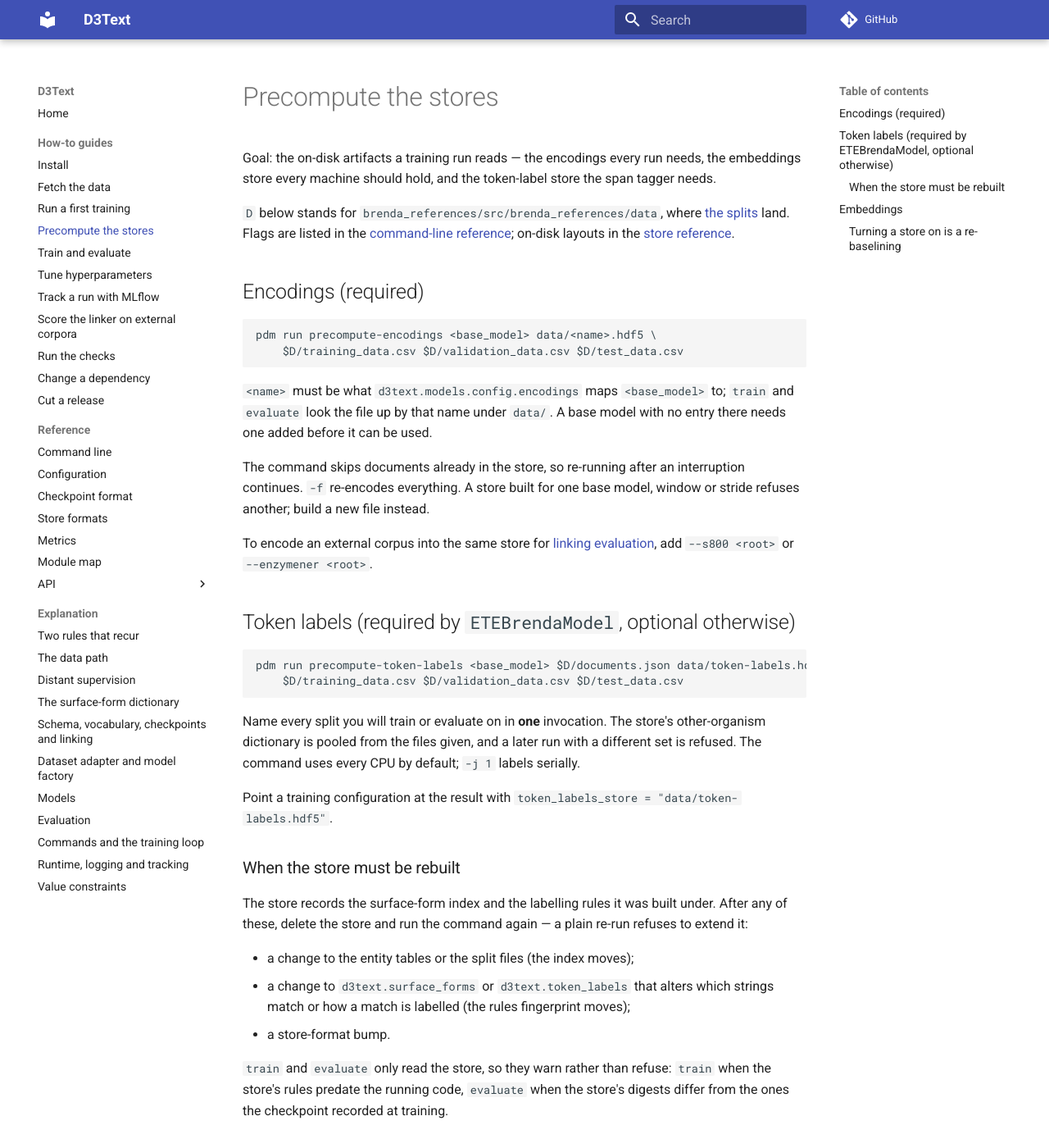
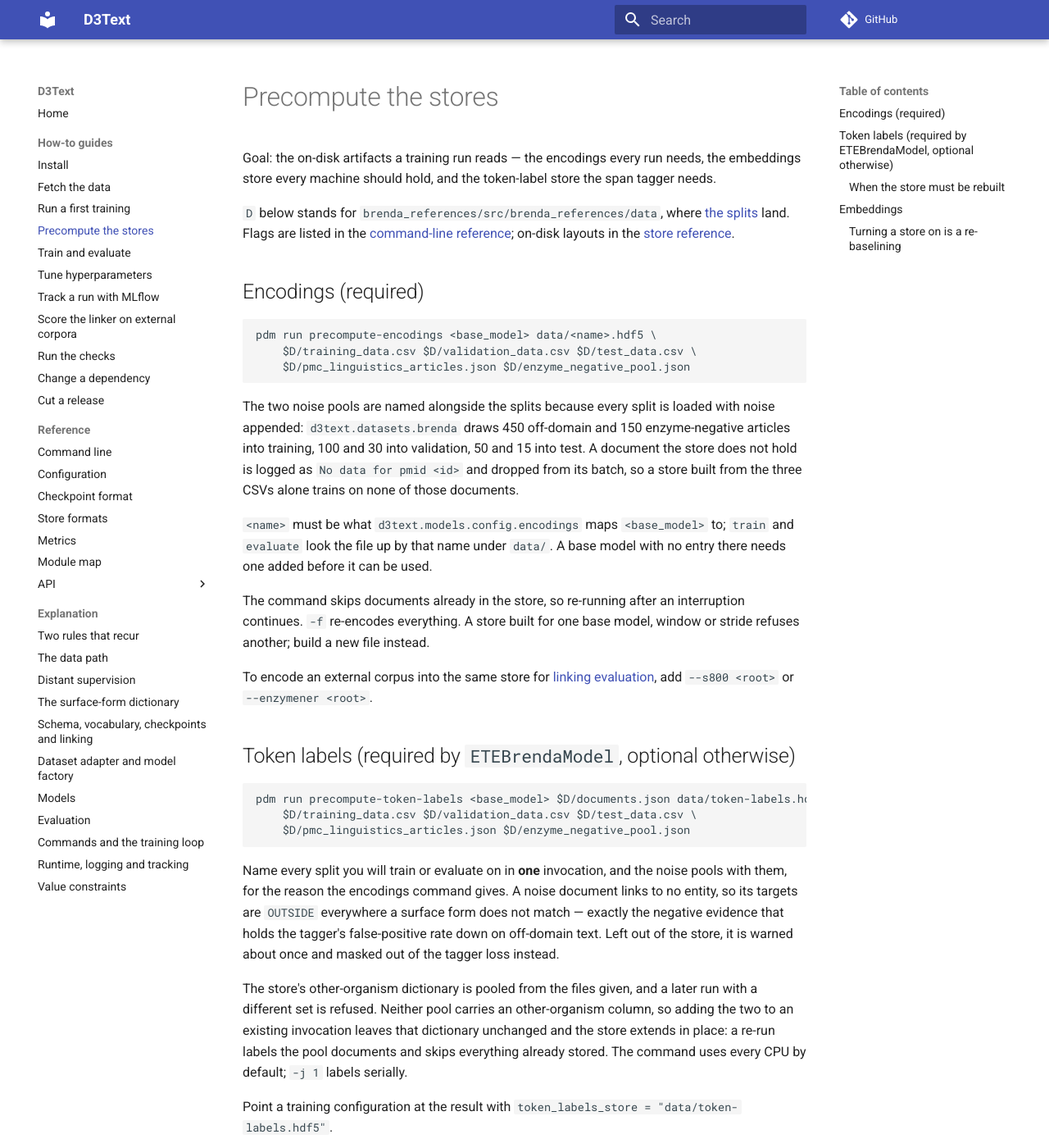
Before and after one commit to manuquadros/d3text, an MkDocs documentation site: the page built from docs/how-to/precompute-stores.md, in a window 1280 px wide and 1400 px high. Shown: the whole window at 82% size. Built offline with MkDocs 1.6.1 and Material for MkDocs 9.7.7, drawn with Linux system fonts in a browser that asks for light colours; comment, search, counter and statistics services are not loaded; some of the changed text lies outside the part shown.

Commit message:
docs: name the noise pools in every precompute command
Every split is loaded with a block of each noise pool appended, so a store
built from the three split CSVs alone lacks those documents: the encodings
reader drops each from its batch, and the tagger masks it out of the loss.
The token-label store extends in place rather than needing a rebuild —
neither pool carries other-organism names, so the surface-form digest the
store refuses a mismatch on does not move.

````diff
--- a/docs/how-to/precompute-stores.md
+++ b/docs/how-to/precompute-stores.md
@@ -13,8 +13,16 @@ store the span tagger needs.
 
 ```bash
 pdm run precompute-encodings <base_model> data/<name>.hdf5 \
-    $D/training_data.csv $D/validation_data.csv $D/test_data.csv
+    $D/training_data.csv $D/validation_data.csv $D/test_data.csv \
+    $D/pmc_linguistics_articles.json $D/enzyme_negative_pool.json
 ```
+
+The two noise pools are named alongside the splits because every split is
+loaded with noise appended: `d3text.datasets.brenda` draws 450 off-domain
+and 150 enzyme-negative articles into training, 100 and 30 into validation,
+50 and 15 into test. A document the store does not hold is logged as `No
+data for pmid <id>` and dropped from its batch, so a store built from the
+three CSVs alone trains on none of those documents.
 
 `<name>` must be what `d3text.models.config.encodings` maps `<base_model>`
 to; `train` and `evaluate` look the file up by that name under `data/`. A
@@ -32,13 +40,23 @@ To encode an external corpus into the same store for
 
 ```bash
 pdm run precompute-token-labels <base_model> $D/documents.json data/token-labels.hdf5 \
-    $D/training_data.csv $D/validation_data.csv $D/test_data.csv
+    $D/training_data.csv $D/validation_data.csv $D/test_data.csv \
+    $D/pmc_linguistics_articles.json $D/enzyme_negative_pool.json
 ```
 
-Name every split you will train or evaluate on in **one** invocation. The
-store's other-organism dictionary is pooled from the files given, and a
-later run with a different set is refused. The command uses every CPU by
-default; `-j 1` labels serially.
+Name every split you will train or evaluate on in **one** invocation, and
+the noise pools with them, for the reason the encodings command gives. A
+noise document links to no entity, so its targets are `OUTSIDE` everywhere
+a surface form does not match — exactly the negative evidence that holds
+the tagger's false-positive rate down on off-domain text. Left out of the
+store, it is warned about once and masked out of the tagger loss instead.
+
+The store's other-organism dictionary is pooled from the files given, and a
+later run with a different set is refused. Neither pool carries an
+other-organism column, so adding the two to an existing invocation leaves
+that dictionary unchanged and the store extends in place: a re-run labels
+the pool documents and skips everything already stored. The command uses
+every CPU by default; `-j 1` labels serially.
 
 Point a training configuration at the result with
 `token_labels_store = "data/token-labels.hdf5"`.
@@ -73,8 +91,14 @@ for the whole corpus at a 768-wide model.
 
 ```bash
 pdm run precompute-embeddings <base_model> /data/d3text-embeddings \
-    $D/training_data.csv $D/validation_data.csv $D/test_data.csv
+    $D/training_data.csv $D/validation_data.csv $D/test_data.csv \
+    $D/pmc_linguistics_articles.json $D/enzyme_negative_pool.json
 ```
+
+The noise pools belong here for the same reason, though a miss costs only
+speed: an unstored document is embedded again on every pass rather than
+dropped, and the served/missed counts logged at the end of each pass name
+the shortfall.
 
 Lower `--batch_size` if the base model runs out of GPU memory. The command
 resumes; `-f` re-embeds. The store refuses a second base model or window
````
Also changed, not shown: docs/how-to/fetch-the-data.md (+6 -2 lines), docs/how-to/first-run.md (+13 -7 lines).
